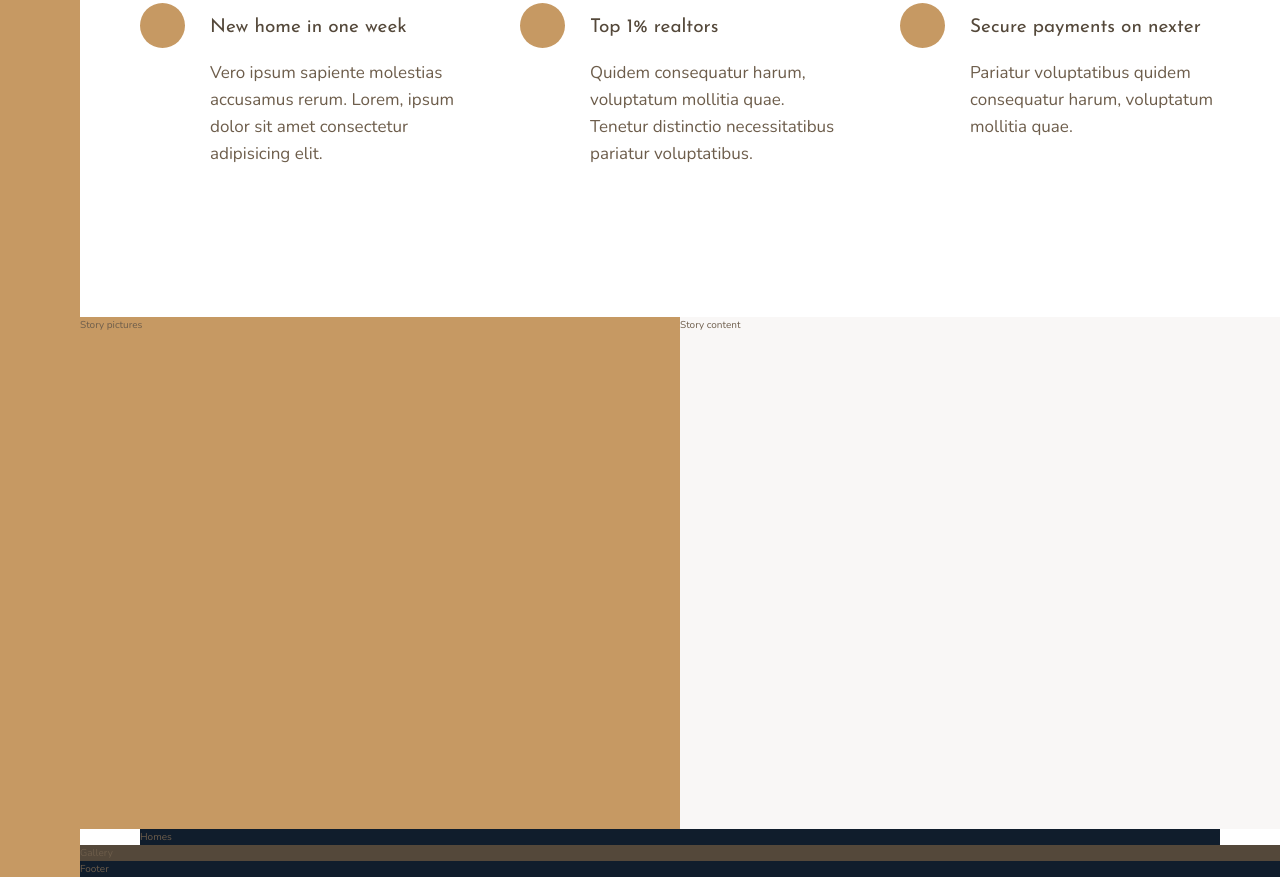
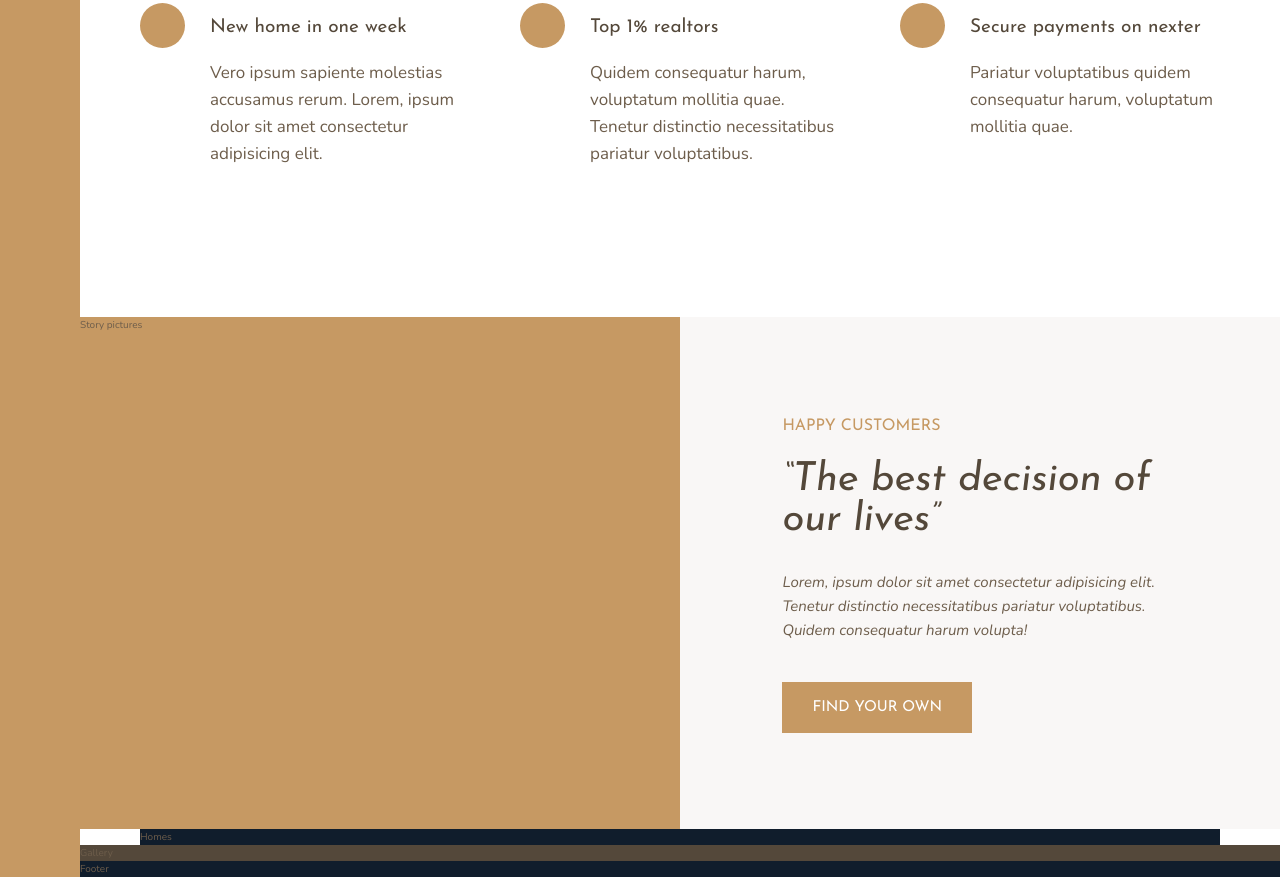
Before and after one commit to daikadai/HTMLCSS-Grid, a website: page index.html in a window 1280 px wide. Shown: the part 991-1868 px from the top of the page. Drawn offline with nearby package versions, Linux system fonts and the light colour scheme.

Commit message:
6. Building the Story Section Part-1

```diff
--- a/css/styles.css
+++ b/css/styles.css
@@ -24,12 +24,52 @@ body {
   font-family: "Josefin Sans", sans-serif;
   font-weight: 400; }
 
+.heading-2 {
+  font-size: 4rem;
+  font-style: italic;
+  line-height: 1; }
+  .heading-2--light {
+    color: #f9f7f6; }
+  .heading-2--dark {
+    color: #54483A; }
+
+.heading-3 {
+  font-size: 1.6rem;
+  color: #c69963;
+  text-transform: uppercase; }
+
 .heading-4 {
   font-size: 1.9rem; }
   .heading-4--light {
     color: #f9f7f6; }
   .heading-4--dark {
     color: #54483A; }
+
+.btn {
+  background-color: #c69963;
+  color: #fff;
+  border: none;
+  border-radius: 0;
+  font-family: "Josefin Sans", sans-serif;
+  font-size: 1.5rem;
+  text-transform: uppercase;
+  padding: 1.8rem 3rem;
+  cursor: pointer;
+  transition: all .2s; }
+  .btn:hover {
+    background-color: #B28451; }
+
+.mb-sm {
+  margin-bottom: 2rem; }
+
+.mb-md {
+  margin-bottom: 3rem; }
+
+.mb-lg {
+  margin-bottom: 4rem; }
+
+.mb-hg {
+  margin-bottom: 8rem; }
 
 .sidebar {
   background-color: #c69963;
@@ -73,7 +113,15 @@ body {
   grid-column: full-start / col-end 4; }
 .story__content {
   background-color: #f9f7f6;
-  grid-column: col-start 5 / full-end; }
+  grid-column: col-start 5 / full-end;
+  padding: 6rem 8vw;
+  display: grid;
+  align-content: center;
+  justify-items: start; }
+.story__text {
+  font-size: 1.5rem;
+  font-style: italic;
+  margin-bottom: 4rem; }
 
 .homes {
   background-color: #101d2c;
--- a/index.html
+++ b/index.html
@@ -77,7 +77,12 @@
         </div>
 
         <div class="story__content">
-            Story content
+            <h3 class="heading-3 mb-sm">Happy Customers</h3>
+            <h2 class="heading-2 heading-2--dark mb-md">&ldquo;The best decision of our lives&rdquo;</h2>
+            <p class="story__text">
+                Lorem, ipsum dolor sit amet consectetur adipisicing elit. Tenetur distinctio necessitatibus pariatur voluptatibus. Quidem consequatur harum volupta!
+            </p>
+            <button class="btn">Find your own</button>
         </div>
 
         <section class="homes">
--- a/sass/_story.scss
+++ b/sass/_story.scss
@@ -6,5 +6,21 @@
   &__content {
     background-color: $color-grey-light-1;
     grid-column: col-start 5 / full-end;
+
+    padding: 6rem 8vw;
+    // display: flex;
+    // flex-direction: column;
+    // justify-content: center;
+    // align-items: flex-start;
+
+    display: grid;
+    align-content: center;
+    justify-items: start;
+  }
+
+  &__text {
+    font-size: 1.5rem;
+    font-style: italic;
+    margin-bottom: 4rem;
   }
 }
--- a/sass/_typography.scss
+++ b/sass/_typography.scss
@@ -8,9 +8,17 @@
 }
 .heading-2 {
   @extend %heading;
+  font-size: 4rem;
+  font-style: italic;
+  line-height: 1;
+  &--light { color: $color-grey-light-1; }
+  &--dark { color: $color-grey-dark-1; }
 }
 .heading-3 {
   @extend %heading;
+  font-size: 1.6rem;
+  color: $color-primary;
+  text-transform: uppercase;
 }
 .heading-4 {
   @extend %heading;
@@ -19,3 +27,24 @@
   &--light { color: $color-grey-light-1; }
   &--dark { color: $color-grey-dark-1; }
 }
+
+.btn {
+  background-color: $color-primary;
+  color: #fff;
+  border: none;
+  border-radius: 0;
+  font-family: $font-display;
+  font-size: 1.5rem;
+  text-transform: uppercase;
+  padding: 1.8rem 3rem;
+  cursor: pointer;
+  transition: all .2s;
+  &:hover {
+    background-color: $color-primary-dark;
+  }
+}
+
+.mb-sm { margin-bottom: 2rem;}
+.mb-md { margin-bottom: 3rem;}
+.mb-lg { margin-bottom: 4rem;}
+.mb-hg { margin-bottom: 8rem;}
```
